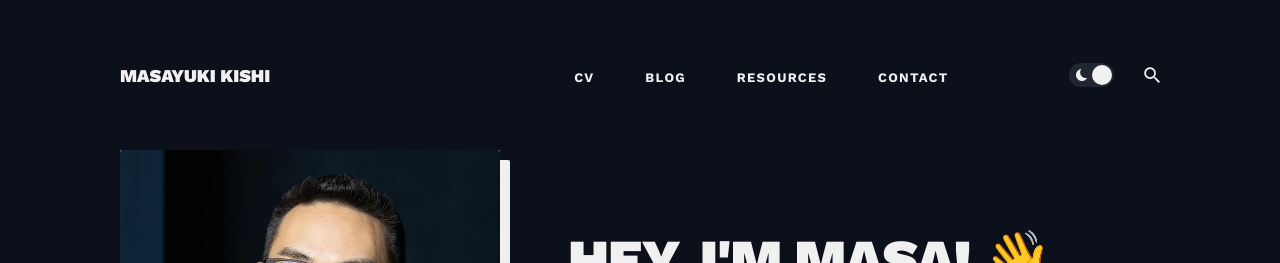
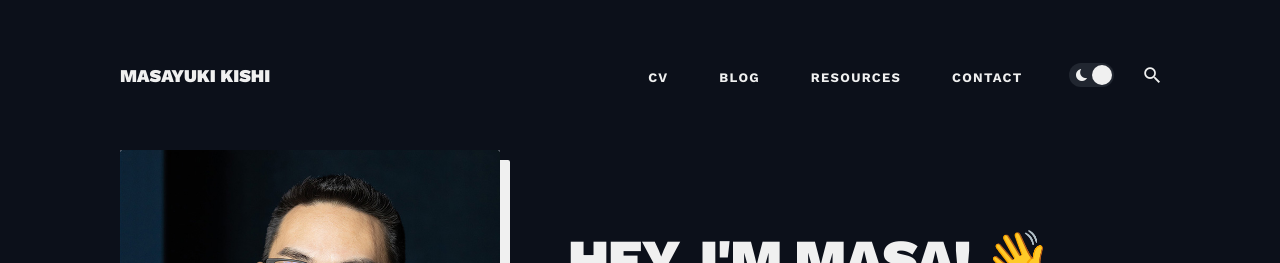
Before and after one commit to mkishi1221/mkishi1221.github.io, a Jekyll site: the page built from index.html, in a window 1280 px wide. Shown: the top 263 px of the page. Built offline with Jekyll 4.4.1, drawn with Linux system fonts in a browser that asks for light colours; nearby versions of some CDN libraries.

Commit message:
Updated header spacing

```diff
--- a/_sass/3-modules/_header.scss
+++ b/_sass/3-modules/_header.scss
@@ -203,10 +203,10 @@
 .nav__list {
   .nav__item {
     display: inline-block;
-    margin-right: 36px;
+    margin-left: 36px;
     margin-bottom: 0;
-    &:last-child {
-      margin-right: 44px;
+    &:first-child {
+      margin-left: 0;
     }
 
     .nav__link {
@@ -229,6 +229,7 @@
   font-size: 21px;
   color: var(--link-color);
   cursor: pointer;
+  margin-left: -30px;
 
   .nav__icon {
     transition: $global-transition;
```
Also changed, not shown: 4 other files.
